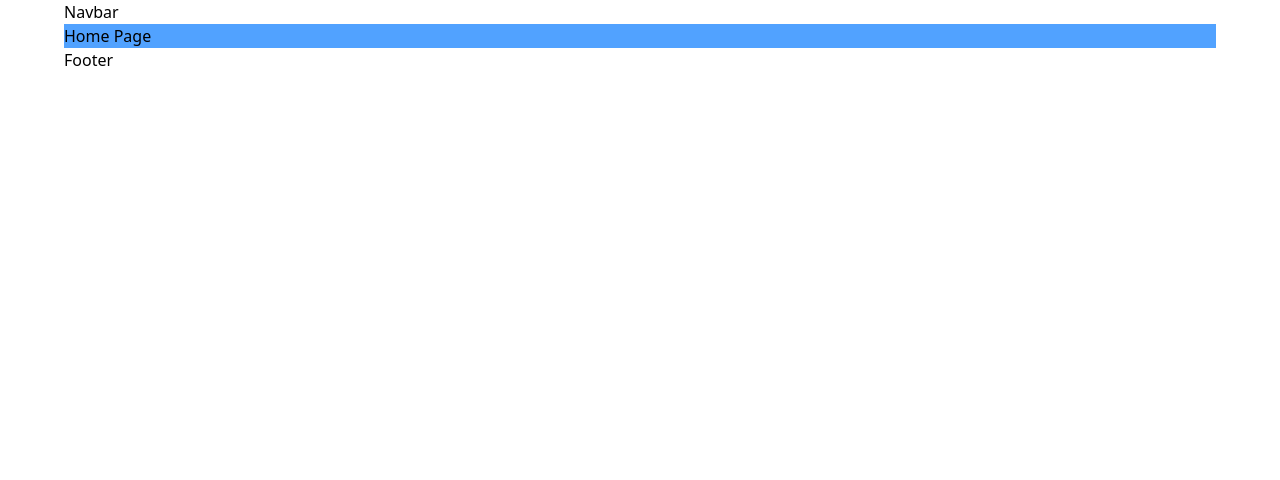
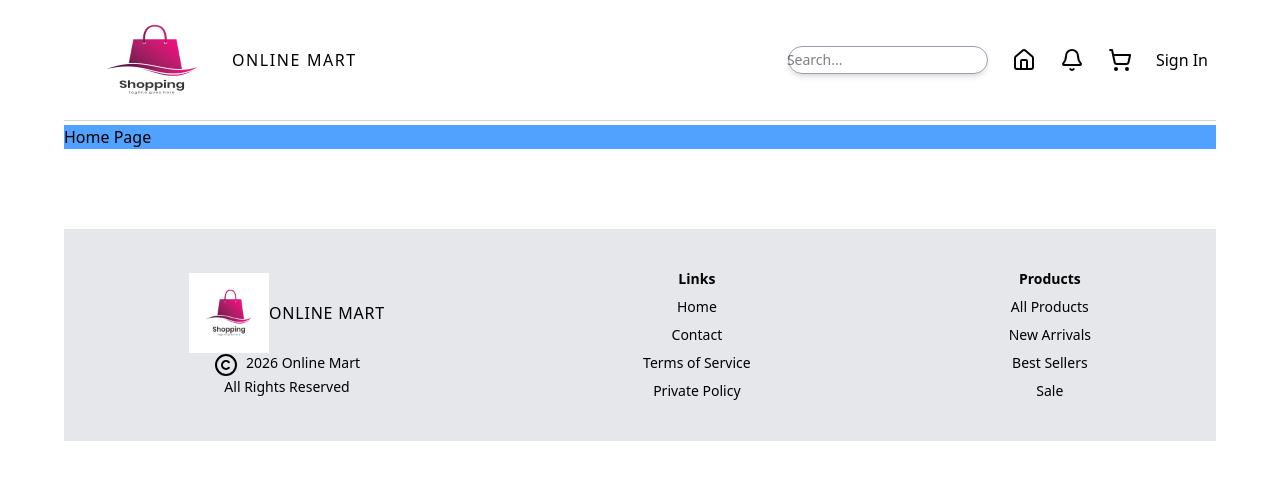
Before and after one commit to mohammedansarusman/ecommerceProject, a Next.js app: page / in a window 1280 px wide. Shown: the top 480 px of the page. Built offline with nearby package versions, Linux system fonts and the light colour scheme.

Commit message:
navbar done, footer wip

```diff
--- a/package.json
+++ b/package.json
@@ -9,6 +9,7 @@
     "lint": "eslint"
   },
   "dependencies": {
+    "lucide-react": "^0.563.0",
     "next": "16.1.6",
     "react": "19.2.3",
     "react-dom": "19.2.3"
--- a/src/app/components/Footer.tsx
+++ b/src/app/components/Footer.tsx
@@ -1,7 +1,41 @@
-import React from 'react'
-
+import Link from "next/link";
+import Image from "next/image";
+import { Copyright } from "lucide-react";
 export const Footer = () => {
   return (
-    <div>Footer</div>
-  )
-}
+    <div className="w-full flex flex-col items-center mt-20 bg-gray-200 gap-2 py-10 md:flex md:flex-row md:justify-around">
+      <section className="flex flex-col items-center px-2 ">
+        <Link href="/" className="flex items-center">
+          <Image
+            src="/logo.jpg"
+            alt="logo"
+            width={1000}
+            height={1000}
+            className="w-10 h-10 md:w-15 md:h-15 lg:w-20 lg:h-20"
+          />
+          <p className="text-md font-medium tracking-wider">
+            ONLINE MART
+          </p>
+        </Link>
+        <p className="flex gap-2 text-sm"><Copyright/> 2026 Online Mart</p>
+        <p className="text-sm">All Rights Reserved</p>
+      </section>
+      <section className="flex flex-col items-center px-2 text-sm gap-2">
+        <p className="font-bold">Links</p>
+        <p>Home</p>
+        <p>Contact</p>
+        <p>Terms of Service</p>
+        <p>Private Policy</p>
+      </section>
+      <section className="flex flex-col items-center px-2 text-sm gap-2">
+        <p className="font-bold">Products</p>
+        <p>All Products</p>
+        <p>New Arrivals</p>
+        <p>Best Sellers</p>
+        <p>Sale</p>
+      </section>
+
+
+    </div>
+  );
+};
--- a/src/app/components/Navbar.tsx
+++ b/src/app/components/Navbar.tsx
@@ -1,7 +1,26 @@
-import React from 'react'
-
+import Image from "next/image"
+import Link from "next/link"
+import { SearchBar } from "./SearchBar"
+import { Home, Bell, ShoppingCart } from "lucide-react"
 export const Navbar = () => {
   return (
-    <div>Navbar</div>
+    <nav className="w-full flex justify-between items-center px-2 border-b border-gray-300 mb-1">
+      <Link href="/" className="flex items-center">
+        <Image src="/logo.jpg" alt="logo" width={1000} height={1000} className="w-15 h-15 md:w-30 md:h-30 lg:w-40 lg:2-40"/>
+        <p className="text-md font-medium tracking-widest hidden md:block">ONLINE MART</p>
+      </Link>
+      <aside className="flex justify-center items-center gap-6">
+        <SearchBar />
+        <Link href="/">
+          <Home/>
+        </Link>
+        <Bell/>
+        <ShoppingCart/>
+        <Link href="/sign-in">
+          <p>Sign In</p>
+        </Link>
+      </aside>
+
+    </nav>
   )
 }
--- /dev/null
+++ b/src/app/components/SearchBar.tsx
@@ -0,0 +1,10 @@
+import { SearchIcon } from "lucide-react"
+export const SearchBar = () => {
+  return (
+    <div className="hidden w-50 h-7 border border-gray-400 rounded-full sm:flex sm:items-center sm:justify-center shadow-md">
+        <SearchIcon className="text-gray-400"/>
+        <input placeholder="Search..." id="search" className="text-sm outline-none px-2"/>
+
+    </div>
+  )
+}
```
Also changed, not shown: public/logo.jpg (added), 1 other file (tests, documents, lock files or other folders).
